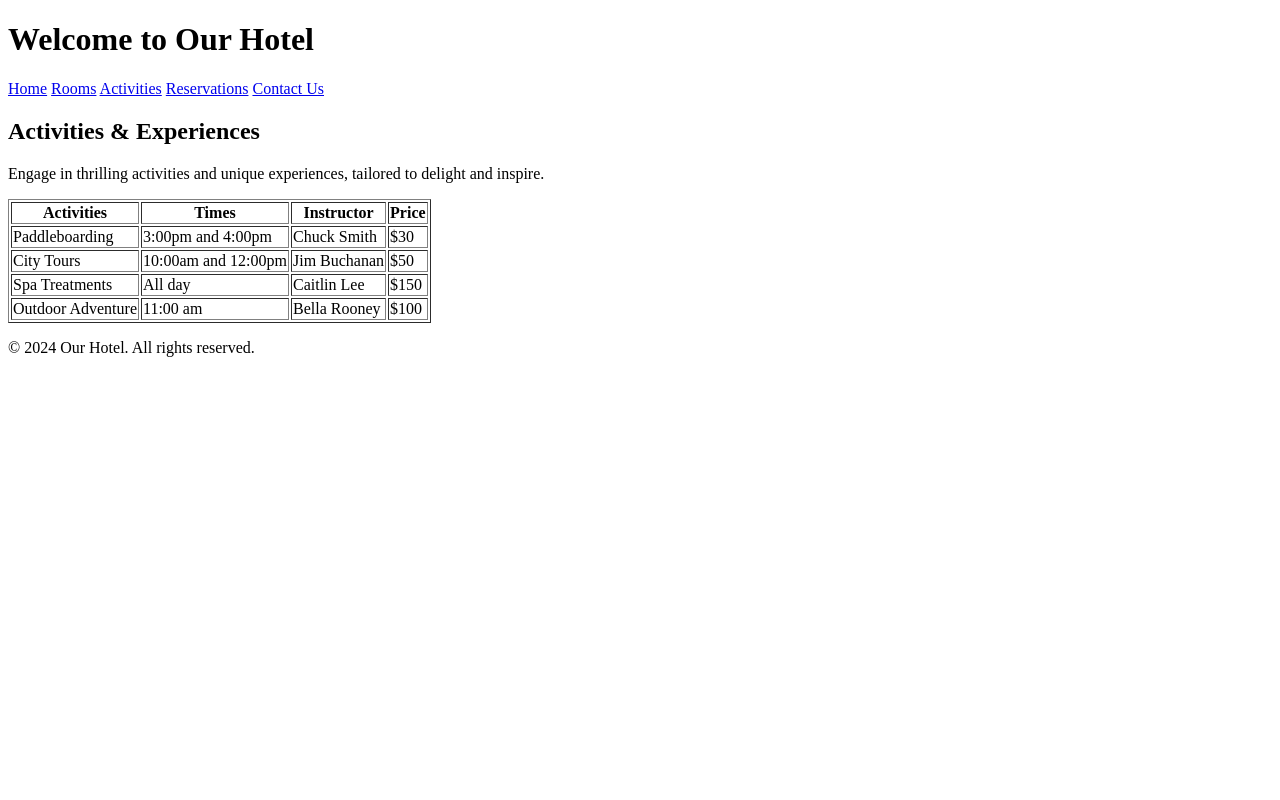
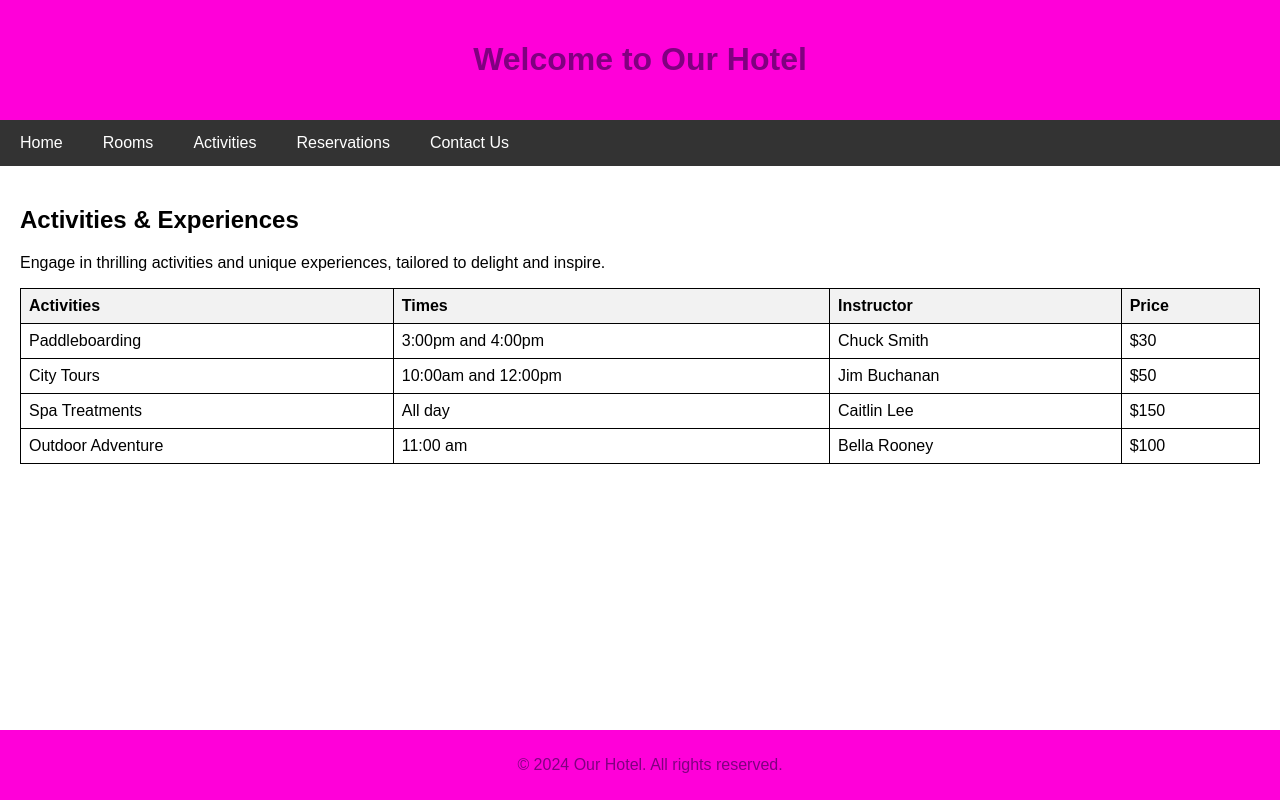
Before and after one commit to lookm8000/CS340, a plain HTML site: page activities.html in a window 1280 px wide. Drawn offline with Linux system fonts and the light colour scheme.

Commit message:
Update activities.html
fixed a line

```diff
--- a/activities.html
+++ b/activities.html
@@ -4,7 +4,18 @@
     <meta charset="UTF-8">
     <meta name="viewport" content="width=device-width, initial-scale=1.0">
     <title>Activities & Experiences</title>
-    <link rel="stylesheet" href="style.css"> <!-- Assuming you have an external stylesheet -->
+    <style>
+        body { font-family: Arial, sans-serif; margin: 0; padding: 0; }
+        header { background-color: #ff00d9; color: purple; padding: 20px; text-align: center; }
+        nav { background-color: #333; overflow: hidden; }
+        nav a { float: left; color: white; text-align: center; padding: 14px 20px; text-decoration: none; }
+        nav a:hover { background-color: black; }
+        .content { padding: 20px; }
+        footer { background-color: #ff00d9; color: purple; text-align: center; padding: 10px; position: fixed; bottom: 0; width: 100%; }
+        table { width: 100%; border-collapse: collapse; }
+        th, td { border: 1px solid black; padding: 8px; text-align: left; }
+        th { background-color: #f2f2f2; }
+    </style>
 </head>
 <body>
     <header>
@@ -20,7 +31,7 @@
     <div class="content">
         <h2>Activities & Experiences</h2>
         <p>Engage in thrilling activities and unique experiences, tailored to delight and inspire.</p>
-        <table border="1">
+        <table>
             <tr>
                 <th>Activities</th>
                 <th>Times</th>
```
